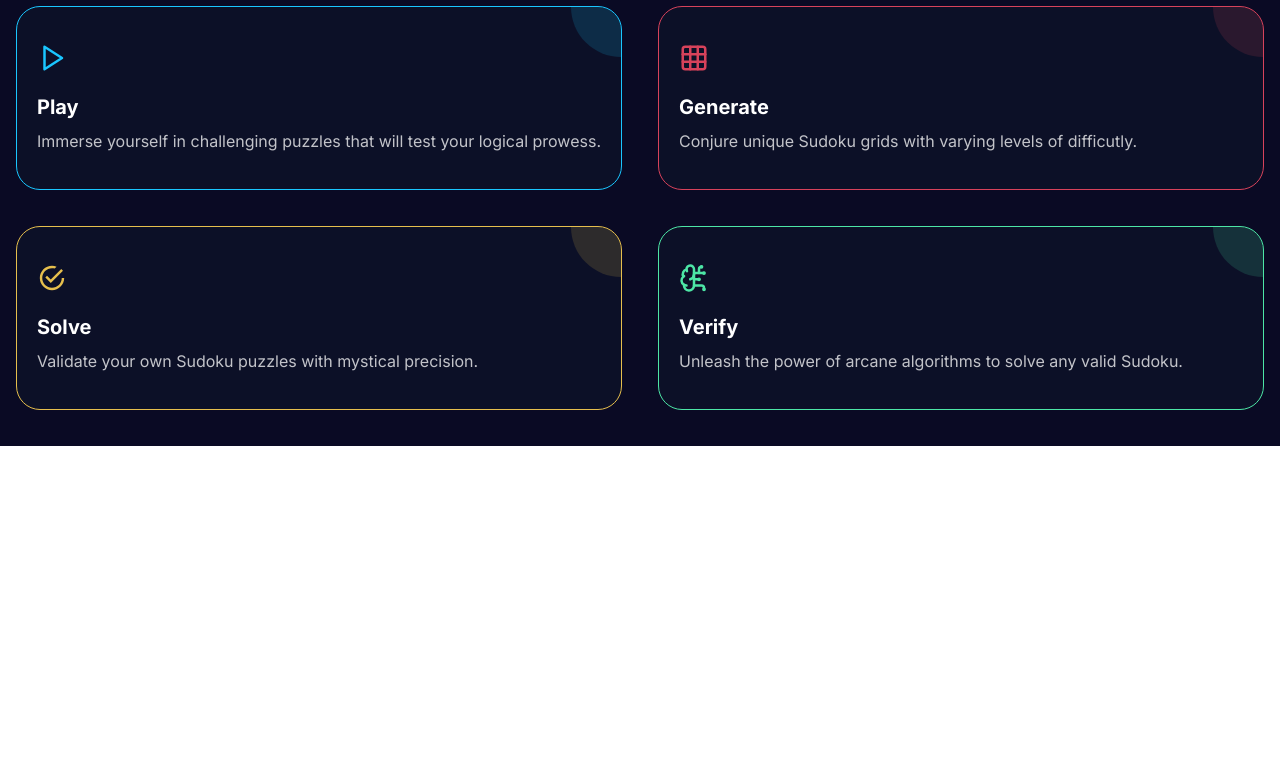
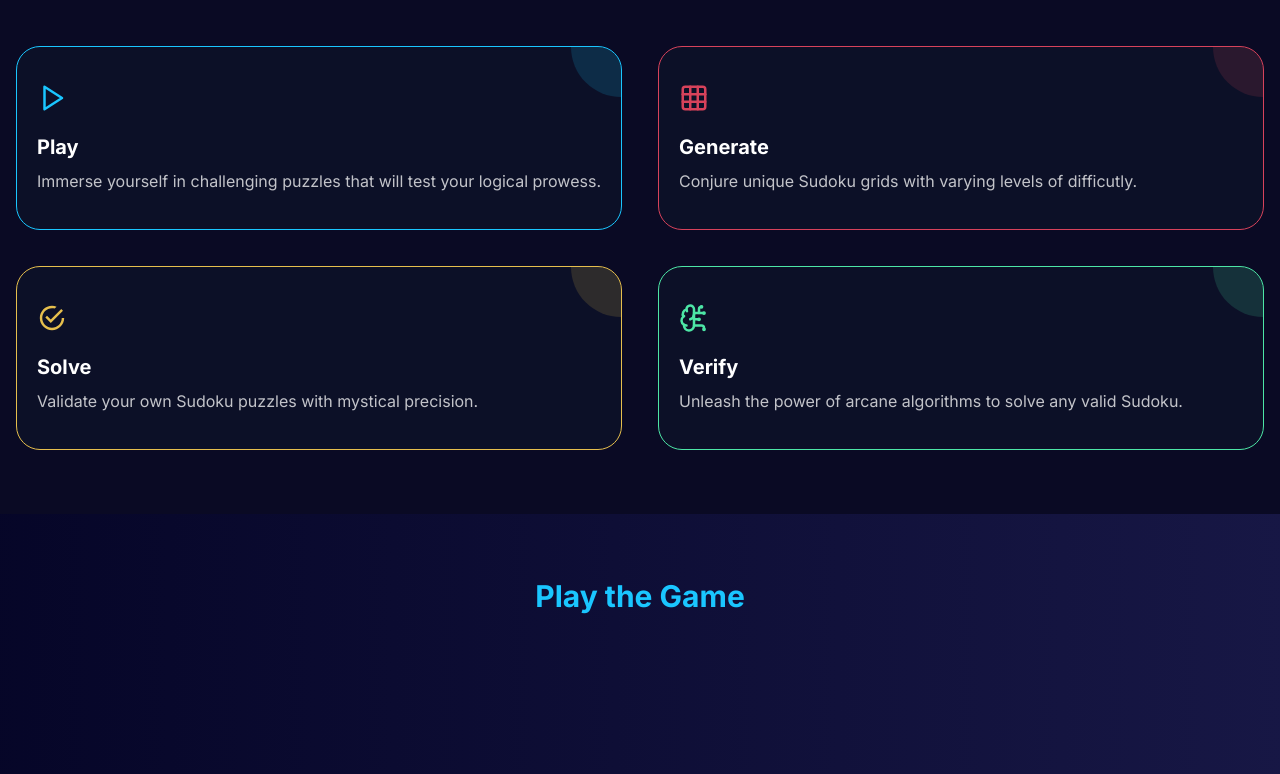
Before and after one commit to Neonsy/NextJS-MysticGrid, a Next.js app: page / in a window 1280 px wide. Shown: the part 902-1676 px from the top of the page. Before the commit the page ends 1348 px from the top, so only its background shows below. Built offline with nearby package versions, Linux system fonts and the light colour scheme; what fluid-tailwind would draw is missing.

Commit message:
Starting on individual features

```diff
--- a/src/app/globals.css
+++ b/src/app/globals.css
@@ -7,6 +7,9 @@
         --bg-header: 222deg 45% 12%;
         --bg-features: 240deg 55% 9%;
 
+        --gradient-primary-l: 240deg 75% 9%;
+        --gradient-primary-r: 240deg 50% 18%;
+
         --color-text: 0deg 100% 100%;
         --color-text-inverted: 0deg 100% 0%;
 
@@ -15,7 +18,7 @@
         --color-verify: 155deg 75% 60%;
         --color-solve: 45deg 75% 60%;
 
-        --header-height: 90px;
-        --hero-height: calc(100dvh - var(--header-height));
+        --height-header: 90px;
+        --height-hero: calc(100dvh - var(--height-header));
     }
 }
--- a/src/app/page.tsx
+++ b/src/app/page.tsx
@@ -1,3 +1,4 @@
+import Feature from '@/components/pages/home/feature';
 import Features from '@/components/pages/home/features';
 import Hero from '@/components/pages/home/hero';
 
@@ -6,6 +7,7 @@ export default function Home() {
         <>
             <Hero />
             <Features />
+            <Feature type='play' />
         </>
     );
 }
--- a/src/components/container/index.tsx
+++ b/src/components/container/index.tsx
@@ -1,7 +1,8 @@
 type ContainerProps = {
     children: React.ReactNode;
+    className?: string;
 };
 
-export default function Container({ children }: ContainerProps) {
-    return <div className='container mx-auto'>{children}</div>;
+export default function Container({ children, className }: ContainerProps) {
+    return <div className={`container mx-auto ${className}`}>{children}</div>;
 }
--- /dev/null
+++ b/src/components/pages/home/feature.tsx
@@ -0,0 +1,25 @@
+import Container from '@/components/container';
+
+type FeatureProps = {
+    type: 'play' | 'generate' | 'verify' | 'solve';
+};
+
+export default function Feature({ type }: FeatureProps) {
+    const { heading, gradient, color, bg } = {
+        play: { heading: 'Play the Game', color: 'text-primary', bg: 'bg-primary', gradient: 'bg-gradient-to-r from-primaryL to-primaryR' },
+        generate: { heading: 'Generate your own Grid' },
+        verify: { heading: 'Verify a Grid' },
+        solve: { heading: 'Solve a Grid' },
+    }[type];
+
+    return (
+        <section id={type} className={`${gradient}`}>
+            <Container className='flex flex-col items-center justify-center gap-y-12 py-16'>
+                <h2 className={`${color} text-3xl font-bold`}>{heading}</h2>
+
+                <div></div>
+                <div></div>
+            </Container>
+        </section>
+    );
+}
--- a/src/components/pages/home/features.tsx
+++ b/src/components/pages/home/features.tsx
@@ -1,11 +1,12 @@
+import Container from '@/components/container';
 import InfoCard from '@/components/infoCard';
 import { IoMdCheckmarkCircleOutline } from 'react-icons/io';
 import { LuBrainCircuit, LuGrid, LuPlay } from 'react-icons/lu';
 export default function Features() {
     return (
-        <section id='features' className='bg-features flex flex-col items-center justify-center gap-y-9 py-9'>
-            <h2 className='text-primary text-3xl font-bold'>Mystical Powers</h2>
-
+        <section id='features' className='bg-features'>
+            <Container className='flex flex-col items-center justify-center gap-y-12 py-16'>
+                <h2 className='text-3xl font-bold text-primary'>Mystical Powers</h2>
                 <div className='grid grid-cols-2 gap-9 text-default'>
                     <InfoCard
                         title='Play'
@@ -32,6 +33,7 @@ export default function Features() {
                         icon={LuBrainCircuit}
                     />
                 </div>
+            </Container>
         </section>
     );
 }
--- a/tailwind.config.ts
+++ b/tailwind.config.ts
@@ -12,10 +12,6 @@ export default {
 
     theme: {
         extend: {
-            backgroundColor: {
-                header: 'hsl(var(--bg-header) / <alpha-value>)',
-                features: 'hsl(var(--bg-features) / <alpha-value>)',
-            },
             colors: {
                 default: 'hsl(var(--color-text) / <alpha-value>)',
                 inverted: 'hsl(var(--color-text-inverted) / <alpha-value>)',
@@ -25,11 +21,19 @@ export default {
                 verify: 'hsl(var(--color-verify) / <alpha-value>)',
                 solve: 'hsl(var(--color-solve) / <alpha-value>)',
             },
+            backgroundColor: {
+                header: 'hsl(var(--bg-header) / <alpha-value>)',
+                features: 'hsl(var(--bg-features) / <alpha-value>)',
+            },
+            gradientColorStops: {
+                primaryL: 'hsl(var(--gradient-primary-l) / <alpha-value>)',
+                primaryR: 'hsl(var(--gradient-primary-r) / <alpha-value>)',
+            },
             height: {
-                header: 'var(--header-height)',
+                header: 'var(--height-header)',
             },
             minHeight: {
-                hero: 'var(--hero-height)',
+                hero: 'var(--height-hero)',
             },
         },
     },
```
Lines whose indentation alone changed are shown as unchanged.
